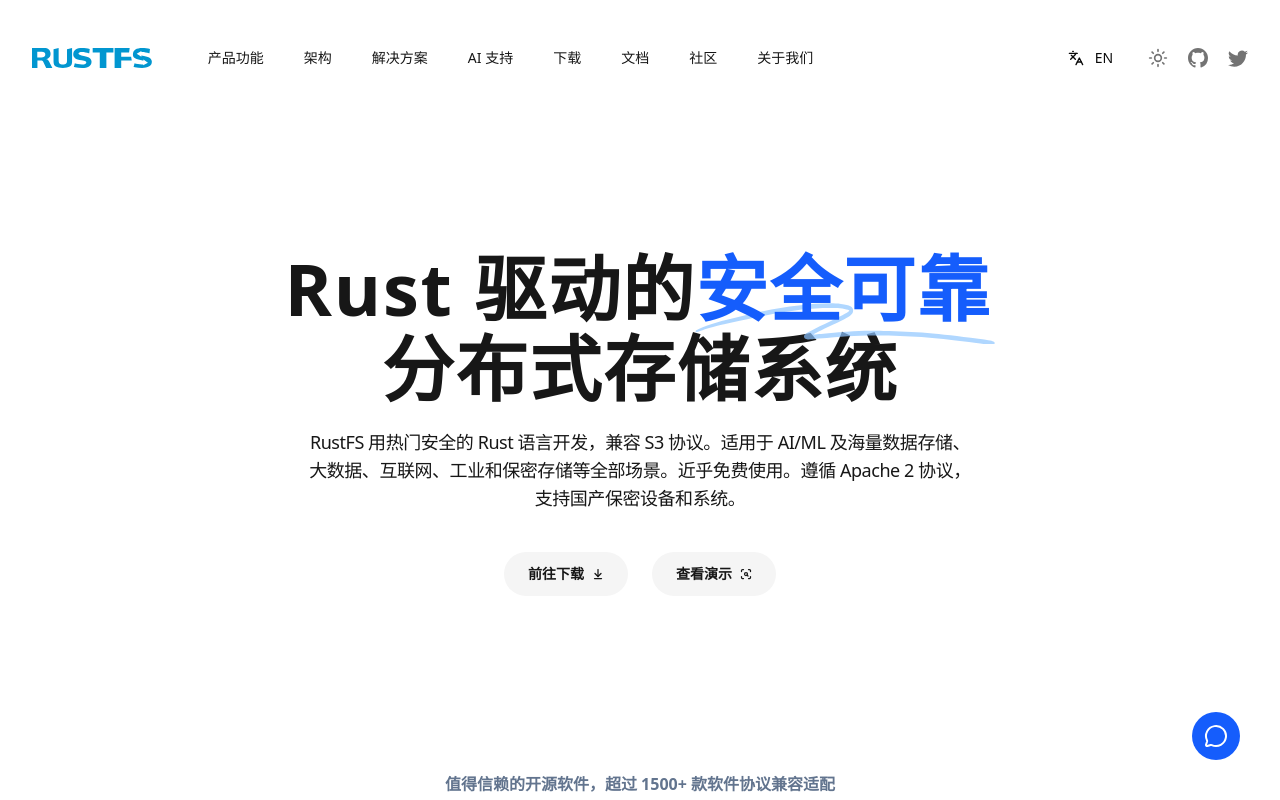
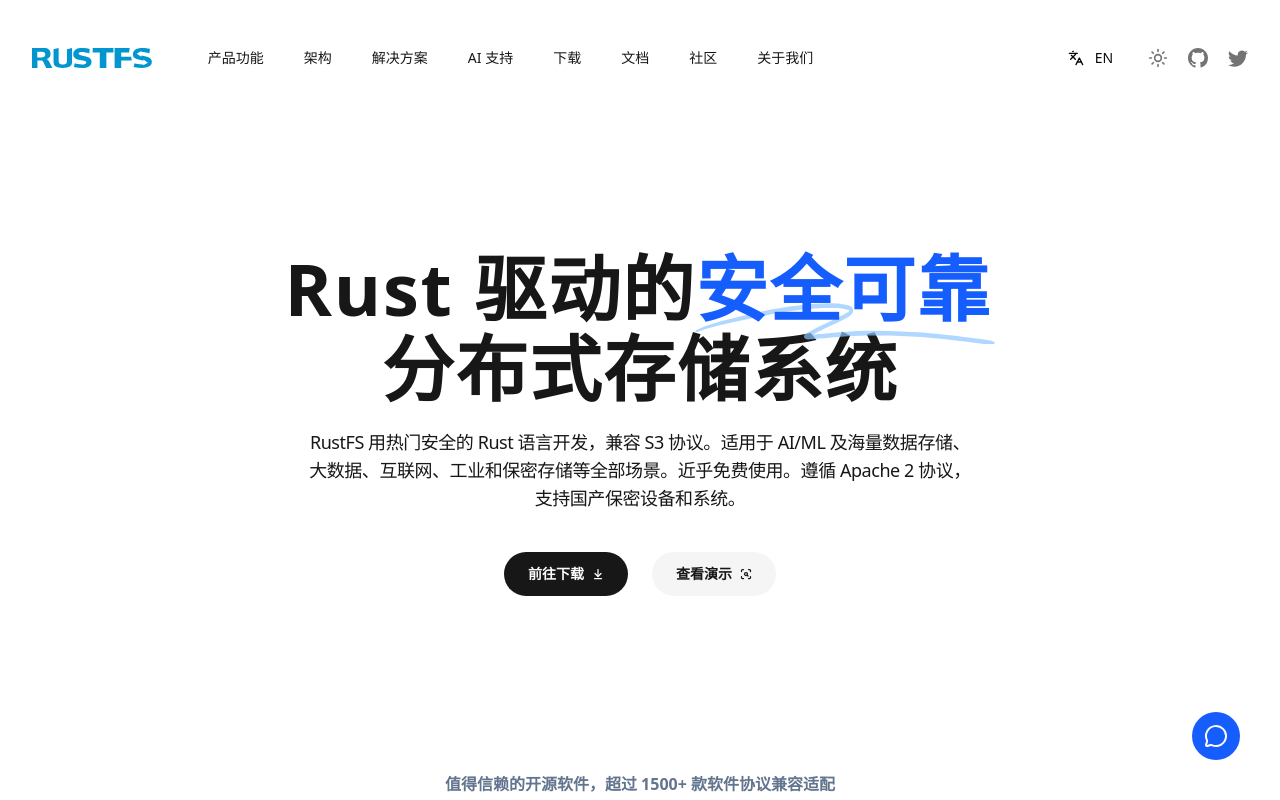
Before and after one commit to rustfs/rustfs.com, a Next.js app: page / in a window 1280 px wide. Shown: the top 800 px of the page. Built offline with nearby package versions, Linux system fonts and the light colour scheme.

Commit message:
delete get started

```diff
--- a/app/components/buttons/download-link.tsx
+++ b/app/components/buttons/download-link.tsx
@@ -11,7 +11,7 @@
   const { tw } = useI18n();
 
   return (
-    <Link href="/download" className={cn('group inline-flex items-center justify-center rounded-full py-3 px-6 text-sm font-semibold focus-visible:outline-2 focus-visible:outline-offset-2 bg-secondary text-secondary-foreground hover:bg-secondary/90 hover:text-secondary-foreground/90 active:bg-secondary/80 active:text-secondary-foreground/80 focus-visible:outline-secondary transition-colors', className)}>
+    <Link href="/download" className={cn('group inline-flex items-center justify-center rounded-full py-3 px-6 text-sm font-semibold focus-visible:outline-2 focus-visible:outline-offset-2 bg-primary text-primary-foreground hover:bg-primary/90 hover:text-secondary-foreground/90 active:bg-secondary/80 active:text-secondary-foreground/80 focus-visible:outline-secondary transition-colors', className)}>
       <span className="mr-2">{tw('前往下载', 'Download')}</span>
       <ArrowDownToLineIcon className="h-3 w-3 flex-none" strokeWidth={2.5} />
     </Link>
--- a/app/components/home-hero.tsx
+++ b/app/components/home-hero.tsx
@@ -4,7 +4,7 @@
 import { cn } from "@/lib/utils";
 import DemoLink from "./buttons/demo-link";
 import DownloadLink from "./buttons/download-link";
-import GetStartedButton from "./buttons/get-started";
+//import GetStartedButton from "./buttons/get-started";
 
 // 导入所有软件SVG图标
 import ClickhouseIcon from "../../public/svgs/softwares/clickhouse.svg";
```
